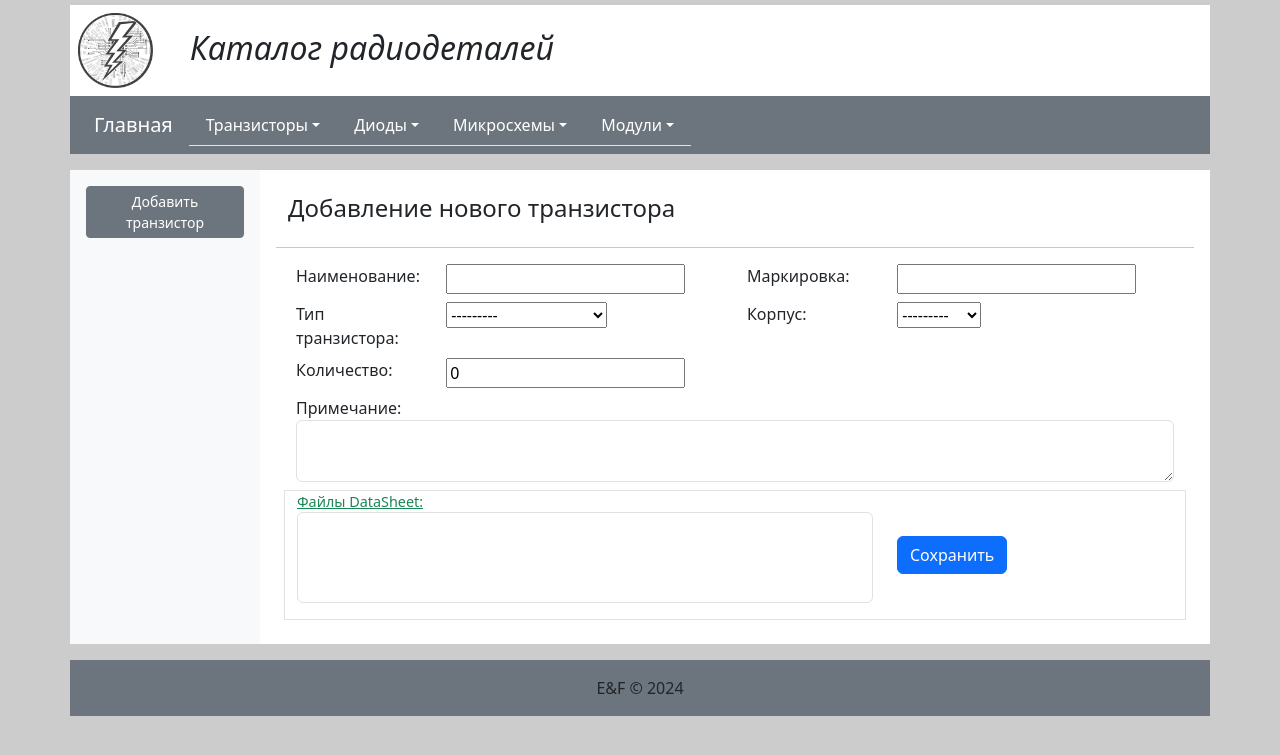
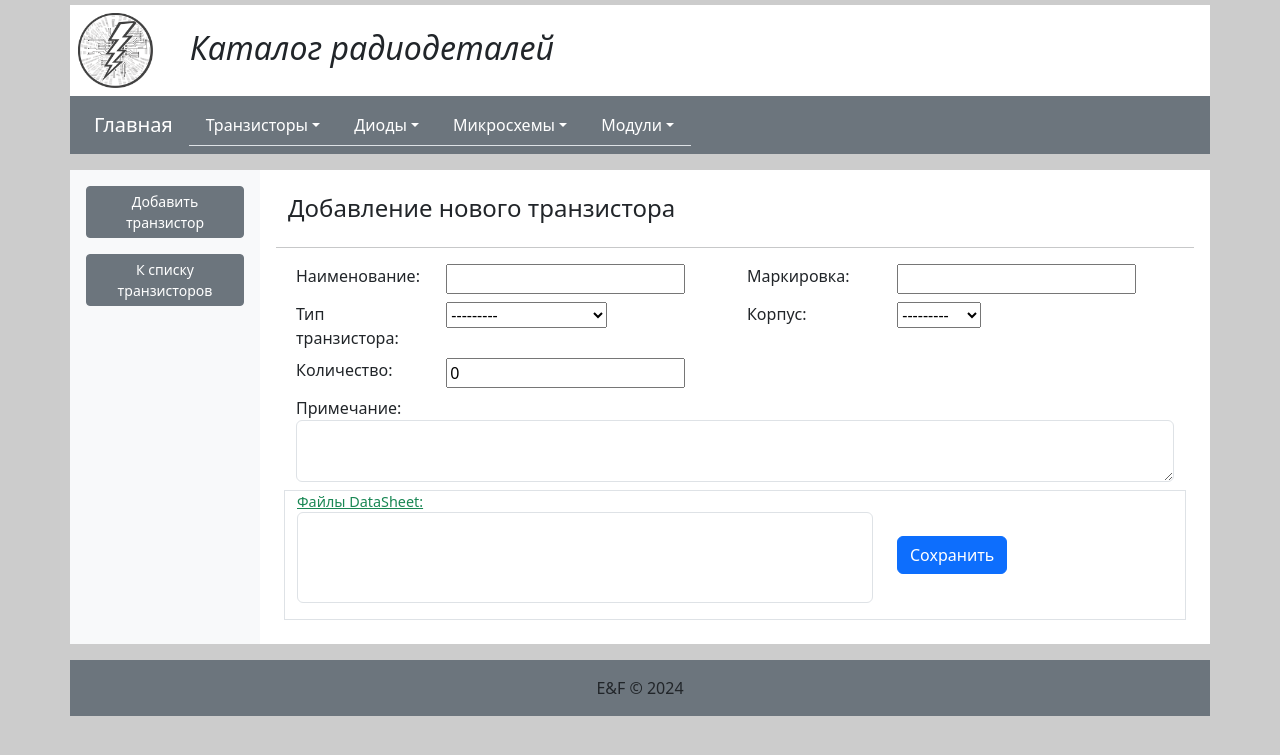
Before and after one commit to eskealexey/django-radio, a Django app: page /transistors/add/ in a window 1280 px wide. Shown: the top 755 px of the page. Run offline with Django 5.2, Linux system fonts and the light colour scheme; data comes from the database, SQL or seed files in the repository; lists and menus that the app fills with data are empty; some libraries are stand-ins or nearby versions.

```diff
--- a/radio/templates/transistors/transistor_left.html
+++ b/radio/templates/transistors/transistor_left.html
@@ -1 +1,6 @@
+<p>
 <a href="{% url 'transistor_add' %}"><button type="button" class="btn btn-sm btn-secondary">Добавить транзистор</button></a>
+</p>
+<p>
+<a href="{% url 'transistors_all' %}"><button type="button" class="btn btn-sm btn-secondary">К списку транзисторов</button></a>
+</p>
```
